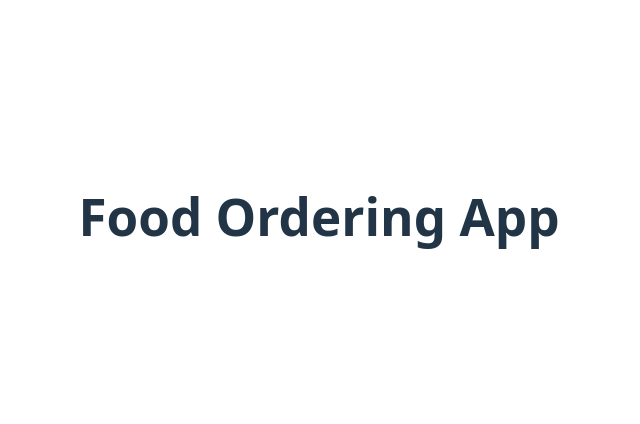
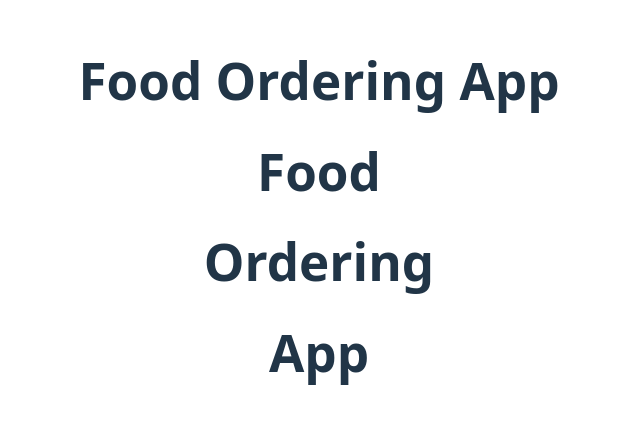
Before and after one commit to shashank-botk/Food-Ordering, a React (Vite) app: page / in a window 1280 px wide. Shown: the part 184-608 px from the top of the page, without its empty margins (321-961 px from the left). Built offline with nearby package versions, Linux system fonts and the light colour scheme.

Commit message:
added some lines in app.jsx (san)

```diff
--- a/src/App.jsx
+++ b/src/App.jsx
@@ -9,6 +9,9 @@ function App() {
   return (
     <>
       <h1>Food Ordering App</h1>
+            <h1>Food</h1>
+      <h1>Ordering</h1>
+      <h1>App</h1>
     </>
   )
 }
```
